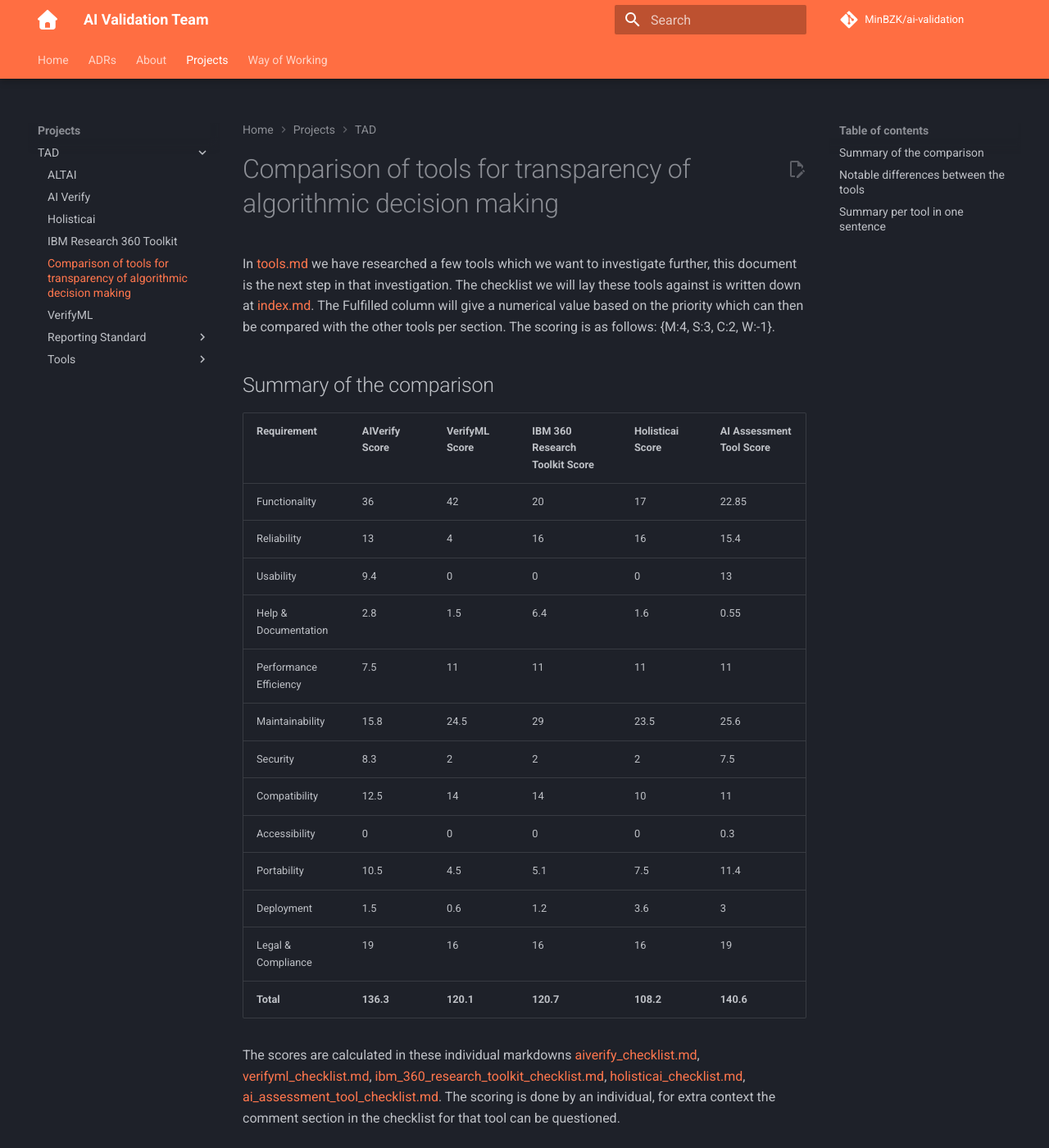
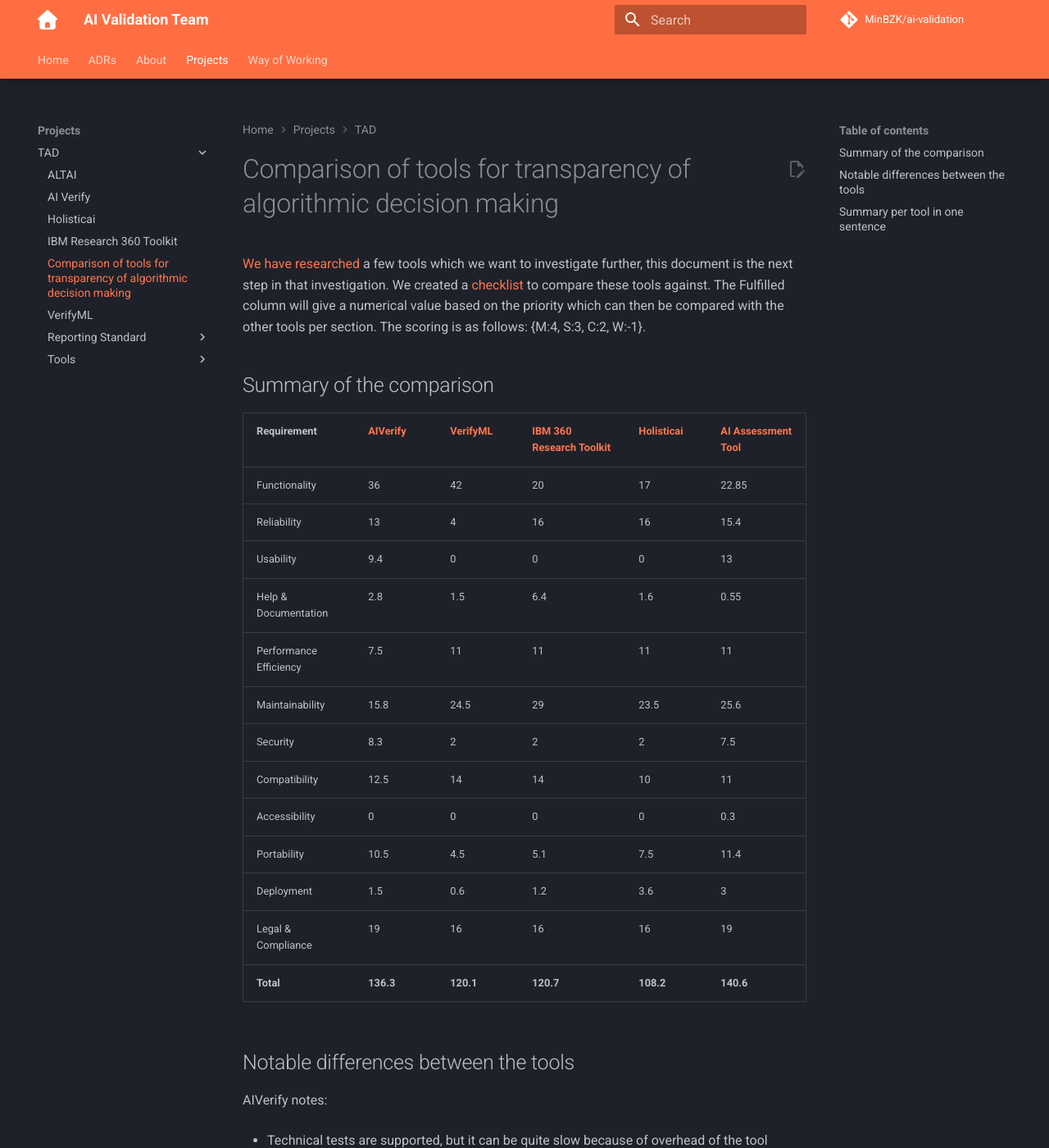
Before and after one commit to MinBZK/ai-validation, an MkDocs documentation site: the page built from docs/Projects/TAD/tools_comparison.md, in a window 1280 px wide and 1400 px high. Shown: the whole window at 82% size. Built offline with MkDocs 1.6.1 and Material for MkDocs 9.7.7, drawn with Linux system fonts in a browser that asks for light colours; plug-ins that fetch from the network failed and are left out; comment, search, counter and statistics services are not loaded.

Commit message:
Resolve remarks of Anne

```diff
--- a/docs/Projects/TAD/tools_comparison.md
+++ b/docs/Projects/TAD/tools_comparison.md
@@ -1,38 +1,29 @@
 # Comparison of tools for transparency of algorithmic decision making
 
-In [tools.md](tools.md) we have researched a few tools which we want to
-investigate further, this document is the next step in that investigation.
-The checklist we will lay these tools against is written down at
-[index.md](index.md). The Fulfilled column will give a numerical value based
+[We have researched](tools.md) a few tools which we want to investigate
+further, this document is the next step in that investigation.
+We created a [checklist](index.md) to compare these tools against.
+The Fulfilled column will give a numerical value based
 on the priority which can then be compared with the other tools per section.
 The scoring is as follows: {M:4, S:3, C:2, W:-1}.
 
 ## Summary of the comparison
 
-| Requirement            | AIVerify Score | VerifyML Score | IBM 360 Research Toolkit Score | Holisticai Score | AI Assessment Tool Score |
-|:-----------------------|:---------------|----------------|--------------------------------|------------------|--------------------------|
-| Functionality          | 36             | 42             | 20                             | 17               | 22.85                    |
-| Reliability            | 13             | 4              | 16                             | 16               | 15.4                     |
-| Usability              | 9.4            | 0              | 0                              | 0                | 13                       |
-| Help & Documentation   | 2.8            | 1.5            | 6.4                            | 1.6              | 0.55                     |
-| Performance Efficiency | 7.5            | 11             | 11                             | 11               | 11                       |
-| Maintainability        | 15.8           | 24.5           | 29                             | 23.5             | 25.6                     |
-| Security               | 8.3            | 2              | 2                              | 2                | 7.5                      |
-| Compatibility          | 12.5           | 14             | 14                             | 10               | 11                       |
-| Accessibility          | 0              | 0              | 0                              | 0                | 0.3                      |
-| Portability            | 10.5           | 4.5            | 5.1                            | 7.5              | 11.4                     |
-| Deployment             | 1.5            | 0.6            | 1.2                            | 3.6              | 3                        |
-| Legal & Compliance     | 19             | 16             | 16                             | 16               | 19                       |
-| **Total**              | **136.3**      | **120.1**      | **120.7**                      | **108.2**        | **140.6**                |
-
-The scores are calculated in these individual markdowns
-[aiverify_checklist.md](aiverify_checklist.md),
-[verifyml_checklist.md](verifyml_checklist.md),
-[ibm_360_research_toolkit_checklist.md](ibm_360_research_toolkit_checklist.md),
-[holisticai_checklist.md](holisticai_checklist.md),
-[ai_assessment_tool_checklist.md](ai_assessment_tool_checklist.md).
-The scoring is done by an individual, for extra context the
-comment section in the checklist for that tool can be questioned.
+| Requirement            | [AIVerify](aiverify_checklist.md) | [VerifyML](verifyml_checklist.md)  | [IBM 360 Research Toolkit](ibm_360_research_toolkit_checklist.md)  | [Holisticai](holisticai_checklist.md) | [AI Assessment Tool](ai_assessment_tool_checklist.md) |
+|:-----------------------|:----------------------------------|------------------------------------|--------------------------------------------------------------------|---------------------------------------|-------------------------------------------------------|
+| Functionality          | 36                                | 42                                 | 20                                                                 | 17                                    | 22.85                                                 |
+| Reliability            | 13                                | 4                                  | 16                                                                 | 16                                    | 15.4                                                  |
+| Usability              | 9.4                               | 0                                  | 0                                                                  | 0                                     | 13                                                    |
+| Help & Documentation   | 2.8                               | 1.5                                | 6.4                                                                | 1.6                                   | 0.55                                                  |
+| Performance Efficiency | 7.5                               | 11                                 | 11                                                                 | 11                                    | 11                                                    |
+| Maintainability        | 15.8                              | 24.5                               | 29                                                                 | 23.5                                  | 25.6                                                  |
+| Security               | 8.3                               | 2                                  | 2                                                                  | 2                                     | 7.5                                                   |
+| Compatibility          | 12.5                              | 14                                 | 14                                                                 | 10                                    | 11                                                    |
+| Accessibility          | 0                                 | 0                                  | 0                                                                  | 0                                     | 0.3                                                   |
+| Portability            | 10.5                              | 4.5                                | 5.1                                                                | 7.5                                   | 11.4                                                  |
+| Deployment             | 1.5                               | 0.6                                | 1.2                                                                | 3.6                                   | 3                                                     |
+| Legal & Compliance     | 19                                | 16                                 | 16                                                                 | 16                                    | 19                                                    |
+| **Total**              | **136.3**                         | **120.1**                          | **120.7**                                                          | **108.2**                             | **140.6**                                             |
 
 ## Notable differences between the tools
 
```
Also changed, not shown: docs/Projects/TAD/ai_assesment_tool_checklist.md (+1 -1 lines), docs/Projects/TAD/aiverify_checklist.md (+1 -1 lines), docs/Projects/TAD/holisticai_checklist.md (+1 -1 lines), docs/Projects/TAD/ibm_360_research_toolkit_checklist.md (+1 -1 lines), docs/Projects/TAD/verifyml_checklist.md (+1 -1 lines).
